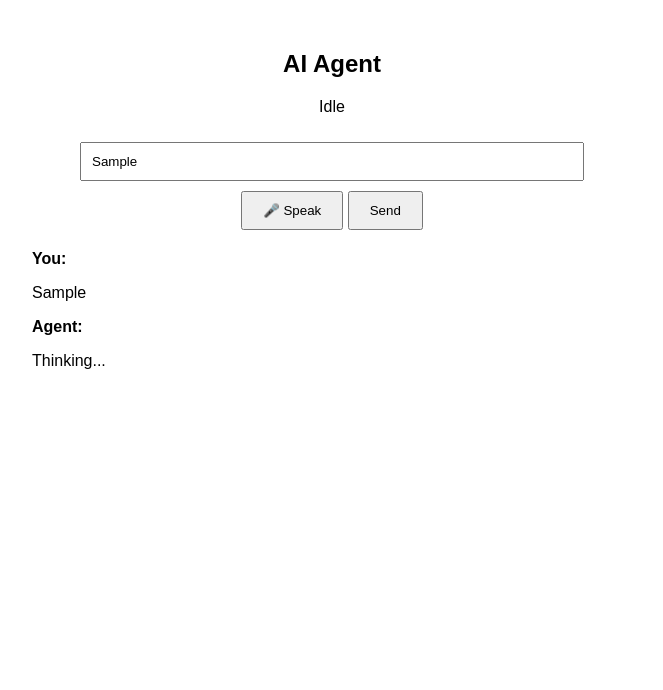
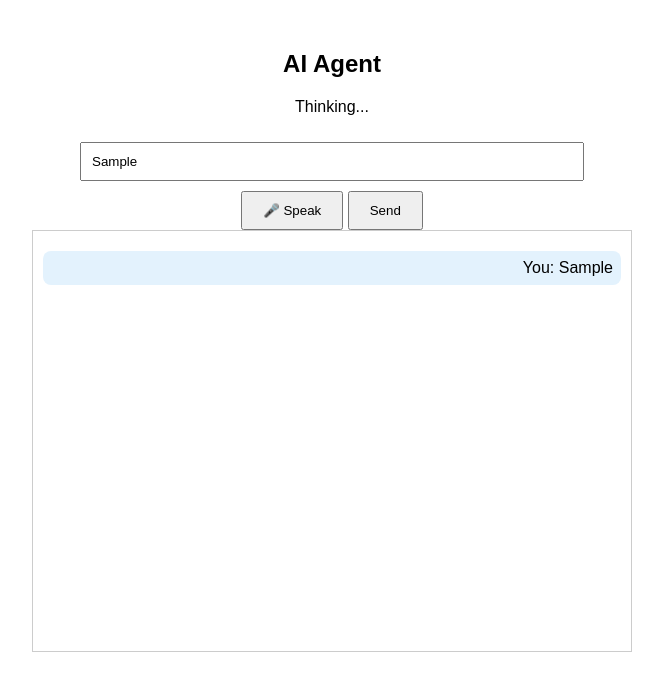
Before and after one commit to bpoacesolutions/ai-voice-agent, a plain HTML site: page web/index.html in a window 1280 px wide. Both pictures are taken after typing "Sample" into the empty fields and a click on the button "Send". Shown: the whole page, without its empty margins (308-971 px from the left). Drawn offline with Linux system fonts and the light colour scheme; no server answers.

Commit message:
add chat-style UI with persistent conversation history

```diff
--- a/web/index.html
+++ b/web/index.html
@@ -22,6 +22,29 @@
             margin-top: 20px;
             text-align: left;
         }
+        .chat {
+            border: 1px solid #ccc;
+            height: 400px;
+            overflow-y: auto;
+            padding: 10px;
+            text-align: left;
+        }
+
+        .message {
+            margin: 10px 0;
+            padding: 8px;
+            border-radius: 8px;
+        }
+
+        .user {
+            background: #e3f2fd;
+            text-align: right;
+        }
+
+        .agent {
+            background: #f1f1f1;
+            text-align: left;
+        }
     </style>
 </head>
 <body>
@@ -33,12 +56,9 @@
     <button onclick="startListening()">🎤 Speak</button>
     <button onclick="ask()">Send</button>
 
-    <div class="box">
-        <strong>You:</strong>
-        <p id="userText"></p>
+    <div id="chat" class="chat">
 
-        <strong>Agent:</strong>
-        <p id="responseText"></p>
+
     </div>
 
     <script>
@@ -74,8 +94,8 @@
         async function ask() {
             const query = document.getElementById("query").value;
 
-            document.getElementById("userText").innerText = query;
-            document.getElementById("responseText").innerText = "Thinking...";
+            addMessage("You: " + query, "user");
+            document.getElementById("status").innerText = "Thinking...";
 
             const res = await fetch("http://127.0.0.1:8000/ask", {
                 method: "POST",
@@ -87,9 +107,12 @@
 
             const data = await res.json();
 
-            document.getElementById("responseText").innerText = data.response;
+            addMessage("Agent: " + data.response, "agent");
+
             document.getElementById("status").innerText = "🔊 Speaking...";
             speak(data.response);
+
+            document.getElementById("query").value = "";
         }
 
         function speak(text) {
@@ -108,6 +131,19 @@
             }
 
             speechSynthesis.speak(utterance);
+        }
+
+        function addMessage(text, sender) {
+            const chat = document.getElementById("chat");
+
+            const msg = document.createElement("div");
+            msg.classList.add("message", sender);
+            msg.innerText = text;
+
+            chat.appendChild(msg);
+
+            // auto scroll
+            chat.scrollTop = chat.scrollHeight;
         }
     </script>
 
```
Also changed, not shown: 1 other file.
